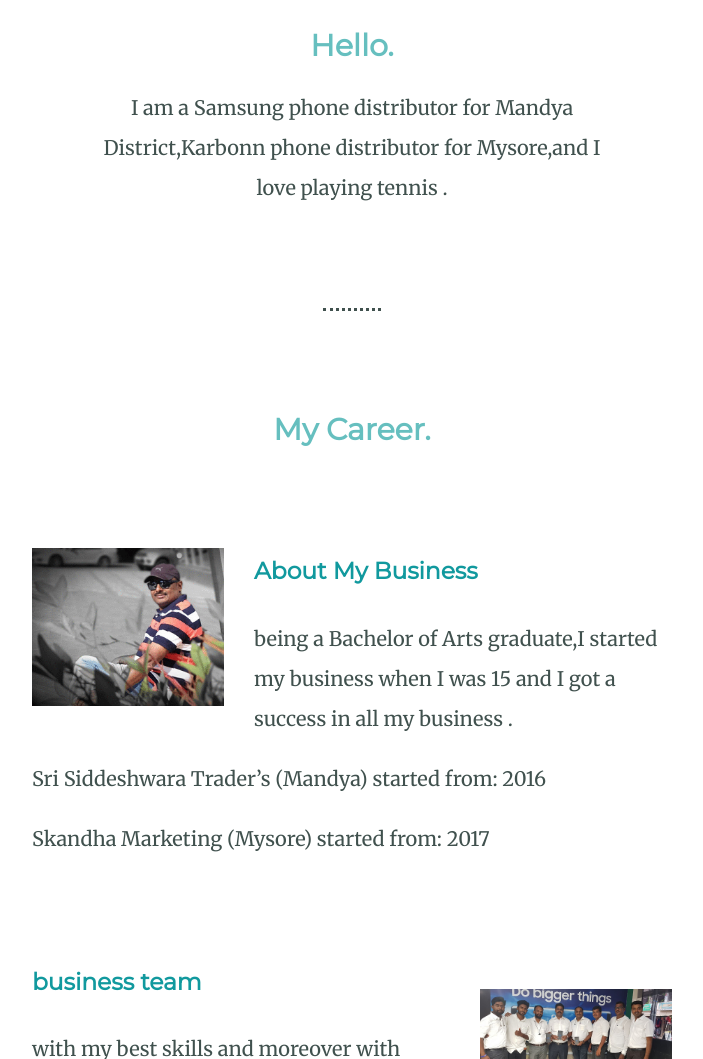
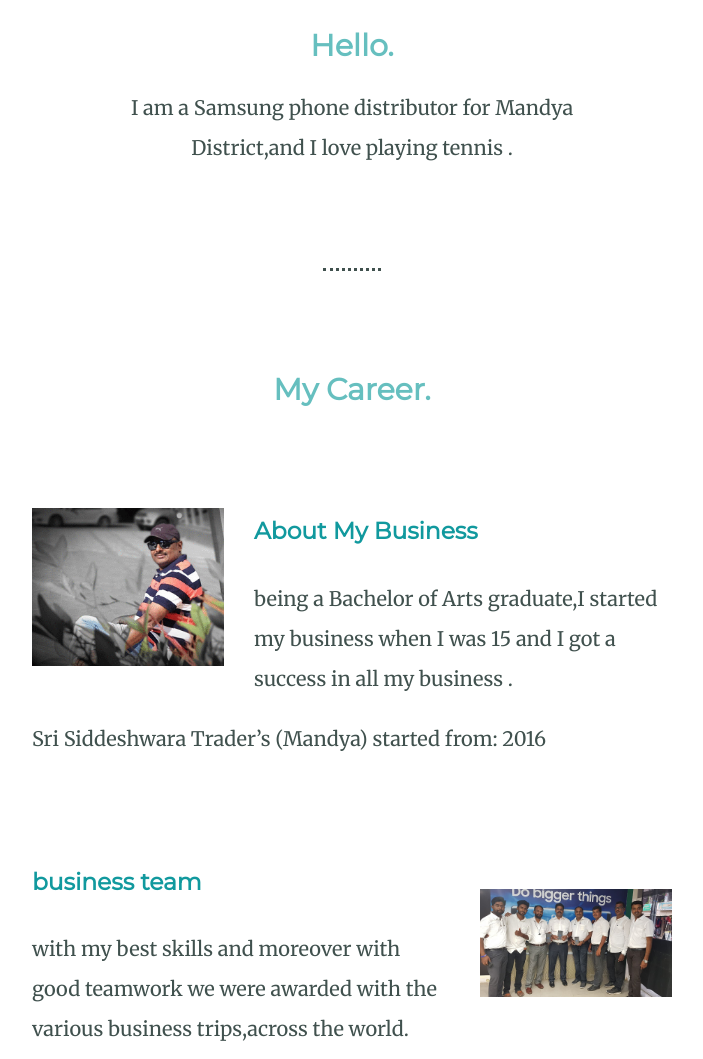
Before and after one commit to prajwalgowda8/umesh-k, a plain HTML site: page index.html in a window 1280 px wide. Shown: the part 983-2042 px from the top of the page, without its empty margins (288-991 px from the left). Drawn offline with Linux system fonts and the light colour scheme.

Commit message:
Update index.html

```diff
--- a/index.html
+++ b/index.html
@@ -22,7 +22,7 @@
       <div class="profile">
         <img class="my-image" src="images/p1.png" alt="my-pic">
         <h2>Hello.</h2>
-        <p class="Introduction">I am a Samsung phone distributor for Mandya District,Karbonn phone distributor for Mysore,and I love playing tennis .</p>
+        <p class="Introduction">I am a Samsung phone distributor for Mandya District,and I love playing tennis .</p>
       </div>
       <hr>
       <div class="skills">
@@ -32,7 +32,7 @@
           <h3>About My Business</h3>
           <p class="code-discription">being a Bachelor of Arts graduate,I started my business when I was 15 and I got a success in all my business .</p>
           <p class="code1">Sri Siddeshwara Trader’s (Mandya) started from: 2016 </p>
-          <p class="code2">Skandha Marketing (Mysore) started from: 2017</p>
+
         </div>
         <div class="skill-row">
 
```
